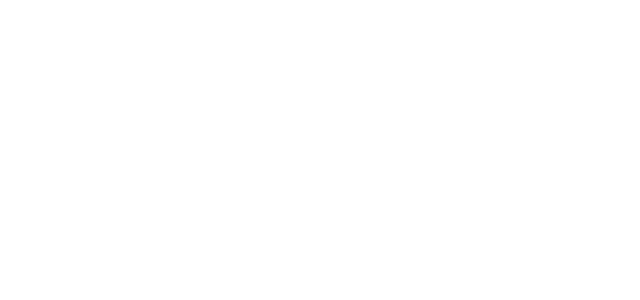
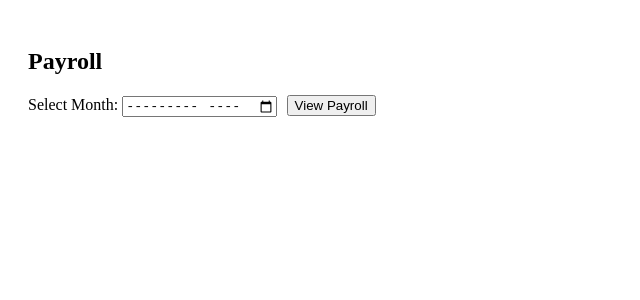
Before and after one commit to Prakashray-dev/VyomVision, a React app in the folder frontend/: page /payroll in a window 1280 px wide. Before the commit this address had no page. Shown: the top 300 px of the page, without its empty margins (0-640 px from the left). Built offline with nearby package versions, Linux system fonts and the light colour scheme; sample sign-in values are in the browser's storage; the HTML template or start-up script is replaced by a standard one.

Commit message:
Complete auth, employee, attendance, payroll

```diff
--- a/frontend/src/App.jsx
+++ b/frontend/src/App.jsx
@@ -7,6 +7,7 @@ import Employees from "./pages/Employees";
 import AddEmployee from "./pages/AddEmployee";
 import Attendance from "./pages/Attendance";
 import AttendanceHistory from "./pages/AttendanceHistory";
+import Payroll from "./pages/Payroll";
 
 function App() {
   return (
@@ -59,6 +60,15 @@ function App() {
             </ProtectedRoute>
           }
         />
+
+        <Route
+          path="/payroll"
+          element={
+            <ProtectedRoute>
+              <Payroll />
+            </ProtectedRoute>
+          }
+        />
       </Routes>
     </BrowserRouter>
   );
--- a/frontend/src/pages/Dashboard.jsx
+++ b/frontend/src/pages/Dashboard.jsx
@@ -52,6 +52,12 @@ function Dashboard() {
 
       <br /><br />
 
+      <button onClick={() => navigate("/payroll")}>
+        Payroll
+      </button>
+
+        <br /><br />
+
       <button onClick={logout}>Logout</button>
     </div>
   );
--- a/frontend/src/pages/Employees.jsx
+++ b/frontend/src/pages/Employees.jsx
@@ -8,6 +8,29 @@ function Employees() {
   const [employees, setEmployees] = useState([]);
   const [loading, setLoading] = useState(true);
   const [error, setError] = useState("");
+
+
+  const deactivateEmployee = async (id) => {
+  try {
+    const token = localStorage.getItem("token");
+
+    await axios.patch(
+      `/employees/${id}/deactivate`,
+      {},
+      {
+        headers: {
+          Authorization: `Bearer ${token}`,
+        },
+      }
+    );
+
+    setEmployees((prev) =>
+      prev.filter((emp) => emp._id !== id)
+    );
+  } catch (error) {
+    alert("Failed to deactivate employee");
+  }
+};
 
   useEffect(() => {
     const fetchEmployees = async () => {
@@ -54,6 +77,7 @@ function Employees() {
               <th>Full Name</th>
               <th>Employee ID</th>
               <th>Email</th>
+              <th>Action</th>
             </tr>
           </thead>
           <tbody>
@@ -62,6 +86,11 @@ function Employees() {
                 <td>{emp.fullName}</td>
                 <td>{emp.employeeId}</td>
                 <td>{emp.email}</td>
+                <td>
+                  <button onClick={() => deactivateEmployee(emp._id)}>
+                    Deactivate
+                  </button>
+                </td>
               </tr>
             ))}
           </tbody>
--- /dev/null
+++ b/frontend/src/pages/Payroll.jsx
@@ -0,0 +1,83 @@
+import { useState } from "react";
+import axios from "../api/axios";
+
+function Payroll() {
+  const [month, setMonth] = useState("");
+  const [payroll, setPayroll] = useState([]);
+  const [message, setMessage] = useState("");
+
+  const fetchPayroll = async () => {
+    if (!month) {
+      setMessage("Please select a month");
+      return;
+    }
+
+    try {
+      const token = localStorage.getItem("token");
+
+      const res = await axios.get(
+        `/payroll?month=${month}`,
+        {
+          headers: {
+            Authorization: `Bearer ${token}`,
+          },
+        }
+      );
+
+      setPayroll(res.data.payroll);
+      setMessage("");
+    } catch (error) {
+      setMessage("Failed to fetch payroll");
+    }
+  };
+
+  return (
+    <div style={{ padding: "20px" }}>
+      <h2>Payroll</h2>
+
+      <label>
+        Select Month:{" "}
+        <input
+          type="month"
+          value={month}
+          onChange={(e) => setMonth(e.target.value)}
+        />
+      </label>
+
+      <button onClick={fetchPayroll} style={{ marginLeft: "10px" }}>
+        View Payroll
+      </button>
+
+      <br /><br />
+
+      {message && <p>{message}</p>}
+
+      {payroll.length > 0 && (
+        <table border="1" cellPadding="8">
+          <thead>
+            <tr>
+              <th>Employee</th>
+              <th>Monthly Salary</th>
+              <th>Absent Days</th>
+              <th>Deduction</th>
+              <th>Final Salary</th>
+            </tr>
+          </thead>
+          <tbody>
+            {payroll.map((emp, index) => (
+              <tr key={index}>
+                <td>{emp.fullName} ({emp.employeeId})</td>
+                <td>₹ {emp.monthlySalary}</td>
+                <td>{emp.absentDays}</td>
+                <td>₹ {emp.deduction}</td>
+                <td><b>₹ {emp.finalSalary}</b></td>
+              </tr>
+            ))}
+          </tbody>
+        </table>
+      )}
+    </div>
+  );
+}
+
+export default Payroll;
```
Also changed, not shown: 2 other files (tests, documents, lock files or other folders).
